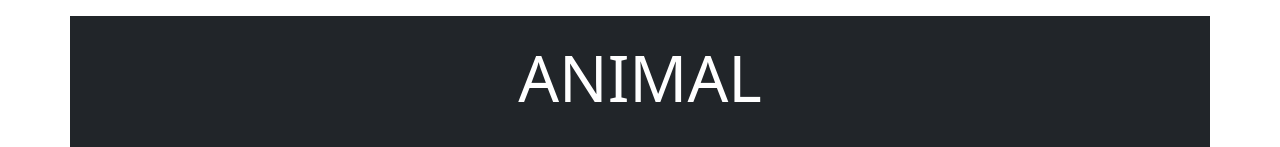
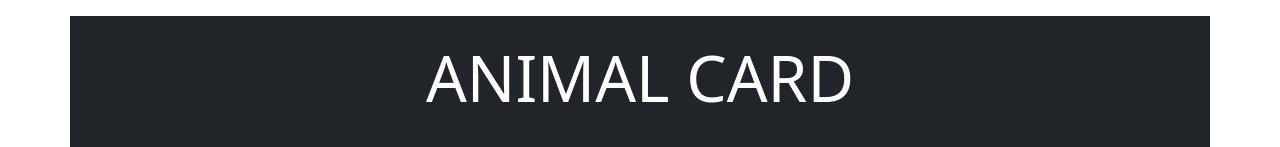
Before and after one commit to Santanu-arch/a, a plain HTML site: page index.html in a window 1280 px wide. Shown: the top 147 px of the page. Drawn offline with nearby package versions, Linux system fonts and the light colour scheme.

Commit message:
Update index.html

```diff
--- a/index.html
+++ b/index.html
@@ -9,7 +9,7 @@
 </head>
 <body>
     <div class="container p-4 bg-dark text-center text-white mt-3">
-        <h4 style="font-size: 4em;">ANIMAL</h4>
+        <h4 style="font-size: 4em;">ANIMAL CARD</h4>
     </div>
     <div class="container">
         <div class="row">
```
